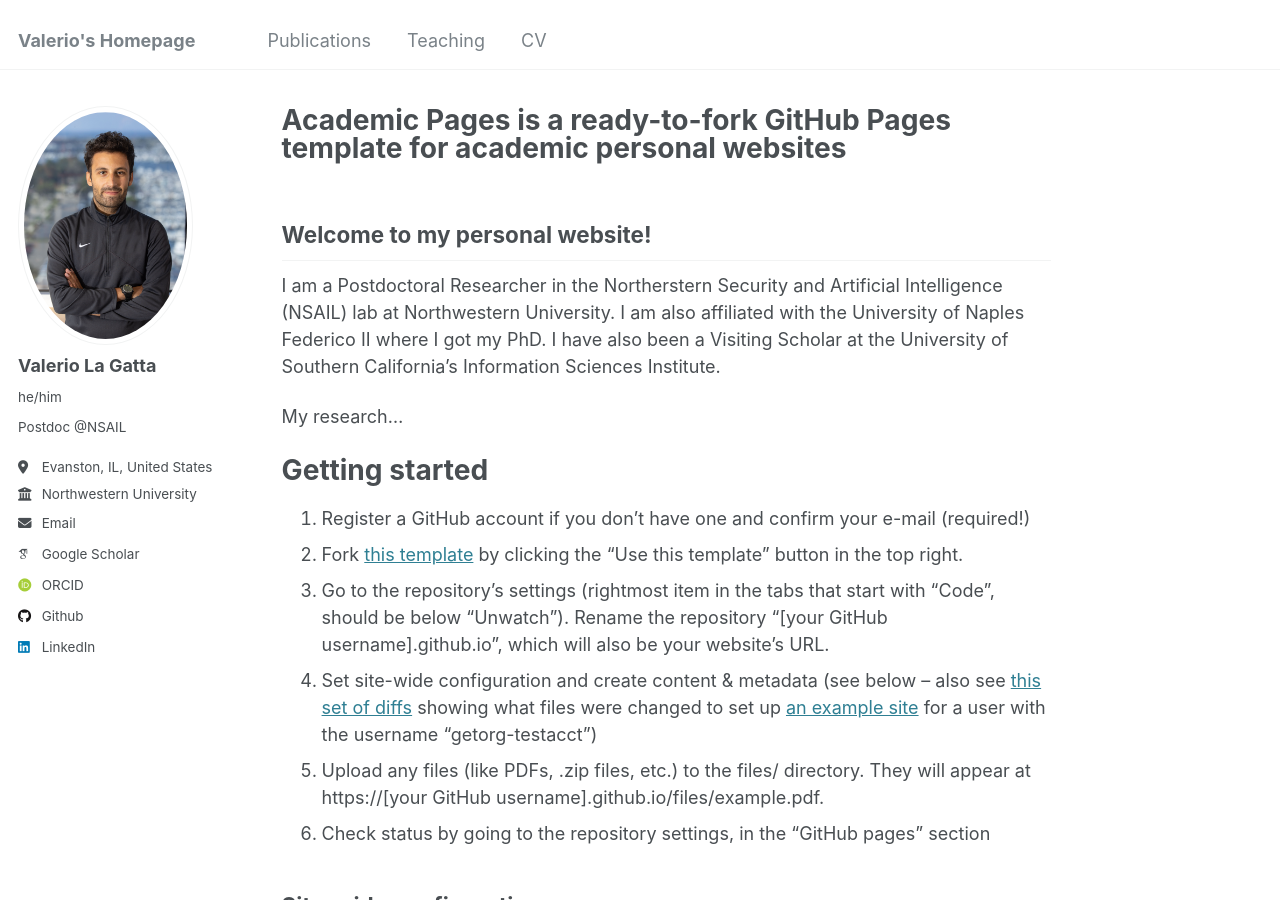
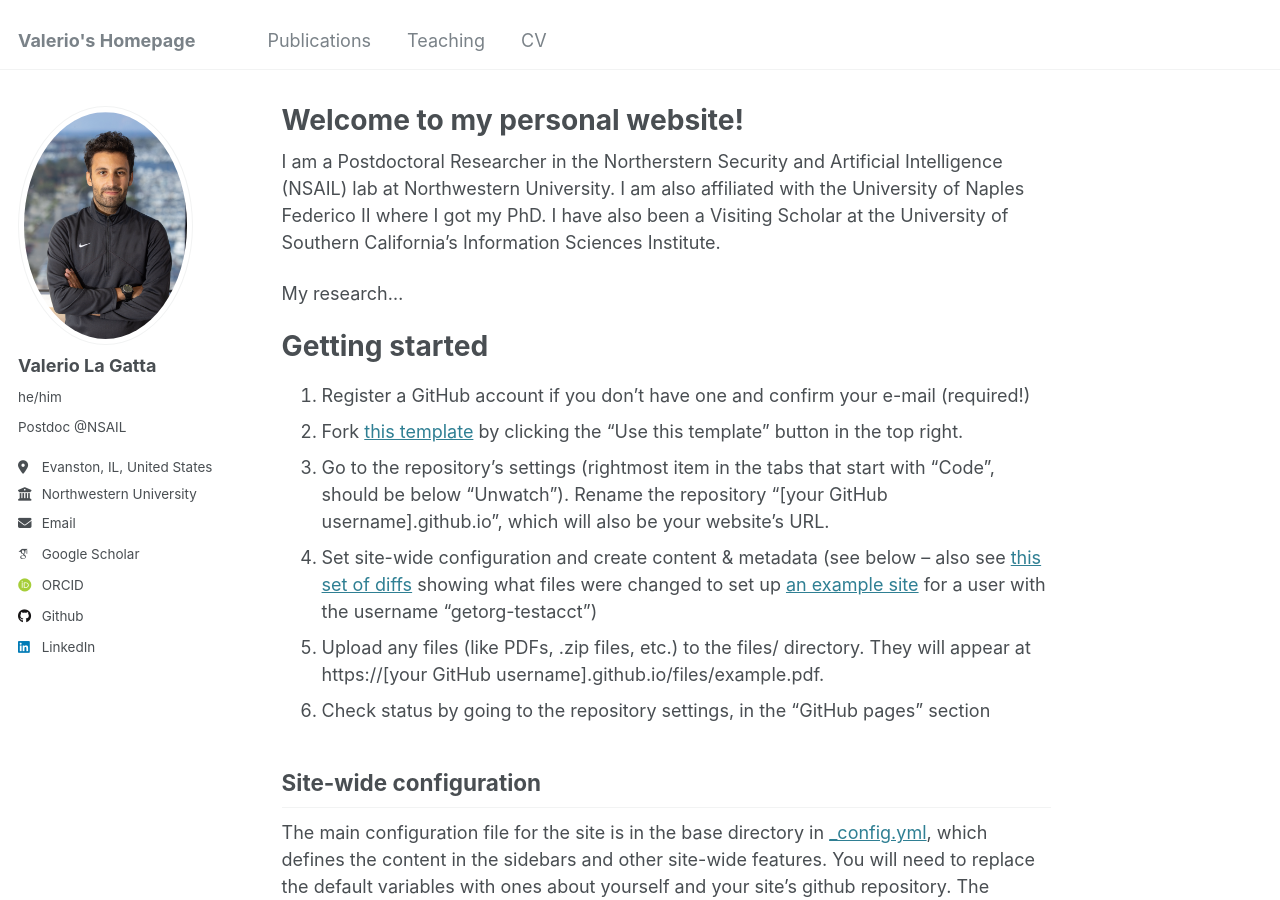
Before and after one commit to valeriolagatta/valeriolagatta.github.io, a Jekyll site: the page built from _pages/about.md, in a window 1280 px wide and 900 px high. Built offline with Jekyll 4.4.1, drawn with Linux system fonts in a browser that asks for light colours; some web fonts are replaced.

Commit message:
Update about.md

```diff
--- a/_pages/about.md
+++ b/_pages/about.md
@@ -1,13 +1,11 @@
 ---
 permalink: /
-title: "Academic Pages is a ready-to-fork GitHub Pages template for academic personal websites"
+title: "Welcome to my personal website!"
 author_profile: true
 redirect_from:
   - /about/
   - /about.html
 ---
-
-## Welcome to my personal website!
 
 I am a Postdoctoral Researcher in the Northerstern Security and Artificial Intelligence (NSAIL) lab at Northwestern University. I am also affiliated with the University of Naples Federico II where I got my PhD. I have also been a Visiting Scholar at the University of Southern California’s Information Sciences Institute.
 
```
